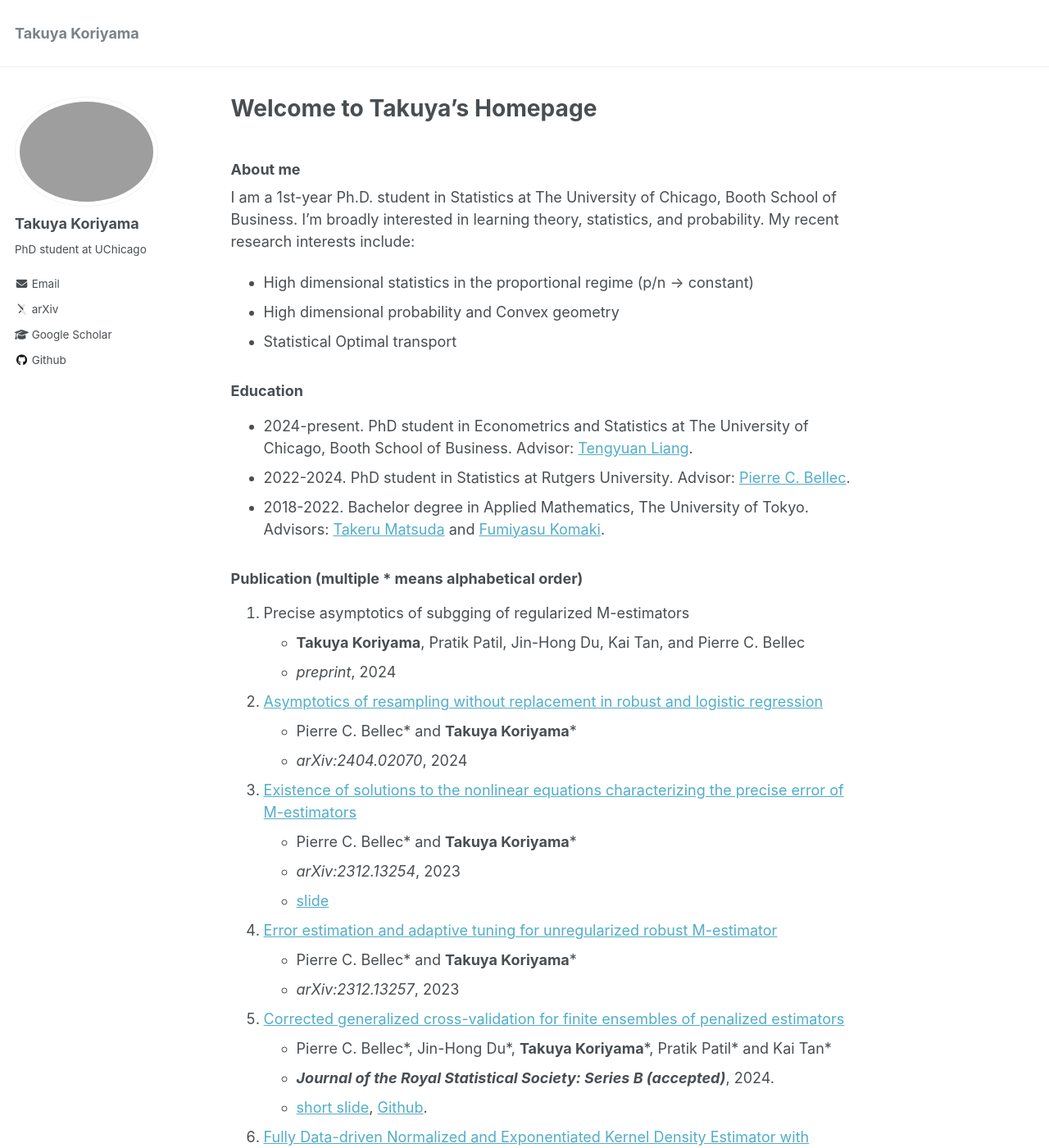
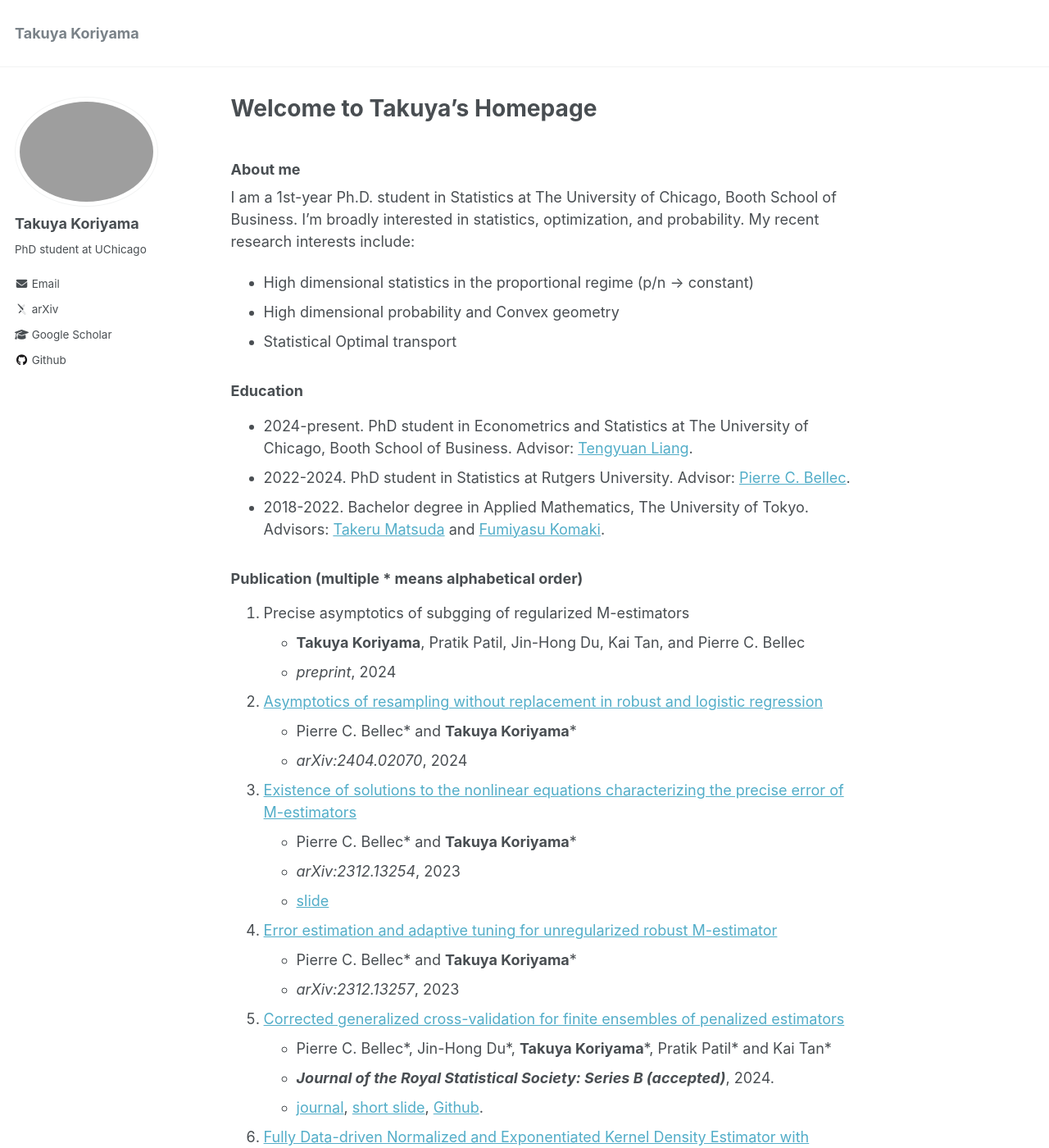
Before and after one commit to TakuyaKoriyama/takuyakoriyama.github.io, a Jekyll site: the page built from _pages/about.md, in a window 1280 px wide and 1400 px high. Shown: the whole window at 82% size. Built offline with Jekyll 4.4.1, drawn with Linux system fonts in a browser that asks for light colours; some web fonts are replaced.

Commit message:
Update about.md

```diff
--- a/_pages/about.md
+++ b/_pages/about.md
@@ -8,7 +8,7 @@ redirect_from:
 ---
 
 ### About me
-I am a 1st-year Ph.D. student in Statistics at The University of Chicago, Booth School of Business. I'm broadly interested in learning theory, statistics, and probability.
+I am a 1st-year Ph.D. student in Statistics at The University of Chicago, Booth School of Business. I'm broadly interested in statistics, optimization, and probability.
 My recent research interests include:
 * High dimensional statistics in the proportional regime (p/n -> constant)
 * High dimensional probability and Convex geometry
@@ -38,7 +38,7 @@ My recent research interests include:
 1. [Corrected generalized cross-validation for finite ensembles of penalized estimators](https://arxiv.org/abs/2310.01374)
 - Pierre C. Bellec\*, Jin-Hong Du\*, __Takuya Koriyama__\*, Pratik Patil\* and Kai Tan\*
 - __*Journal of the Royal Statistical Society: Series B (accepted)*__, 2024.
-- [short slide](../files/slide_cgcv.pdf), [Github](https://github.com/kaitan365/CorrectedGCV).
+- [journal](https://academic.oup.com/jrsssb/advance-article-abstract/doi/10.1093/jrsssb/qkae092/7760017?redirectedFrom=fulltext), [short slide](../files/slide_cgcv.pdf), [Github](https://github.com/kaitan365/CorrectedGCV).
 1. [Fully Data-driven Normalized and Exponentiated Kernel Density Estimator with Hyvärinen Score](https://www.tandfonline.com/doi/full/10.1080/07350015.2024.2326149?casa_token=_YOXJFqGXa0AAAAA%3AZCueJ9QbEp0N1Yvh8Bm0ieEefDcQECfZyzYWfPd2KTI_yxy9l7rt0cja6c5I4cyVJuAT7q2sfTzo)
 - Shunsuke Imai, __Takuya Koriyama__, Shouto Yonekura, Shonosuke Sugasawa and Yoshihiko Nishiyama
 - __*Journal of Business & Economic Statistics*__, 2024
```
